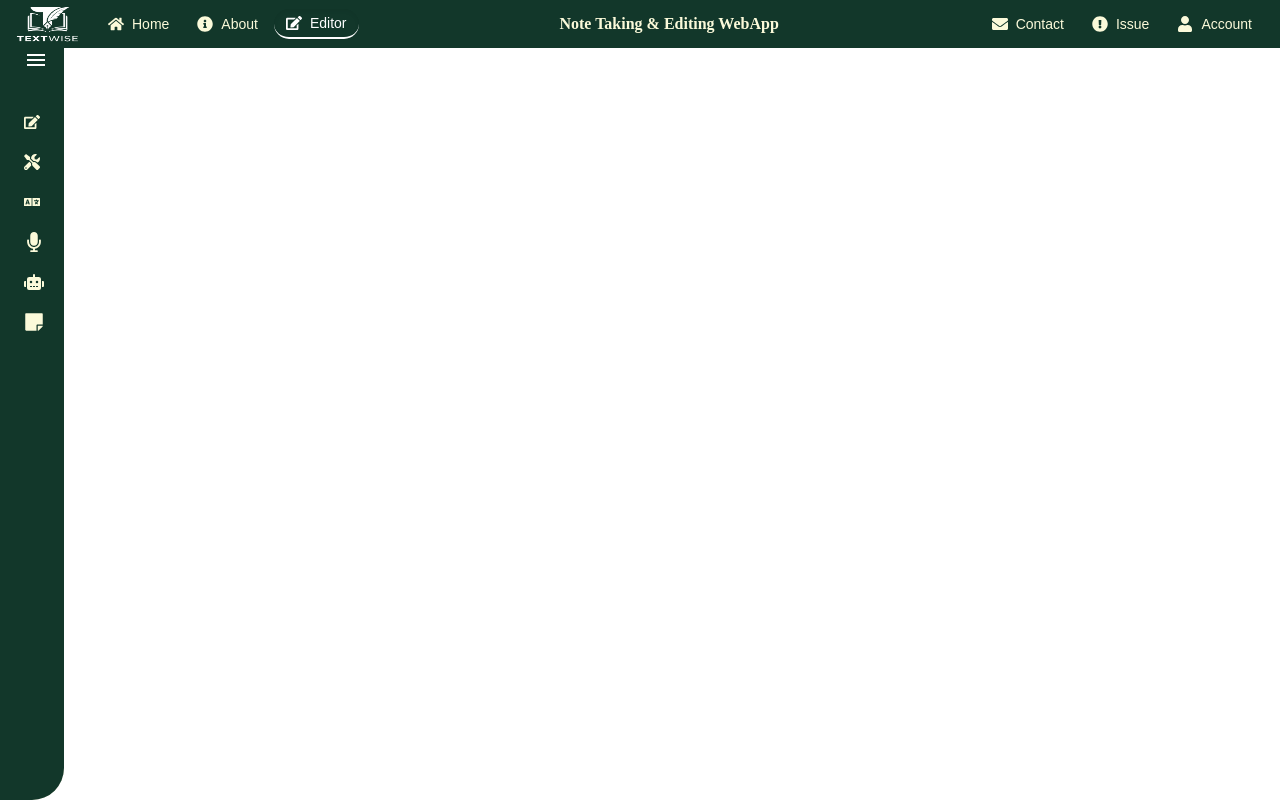
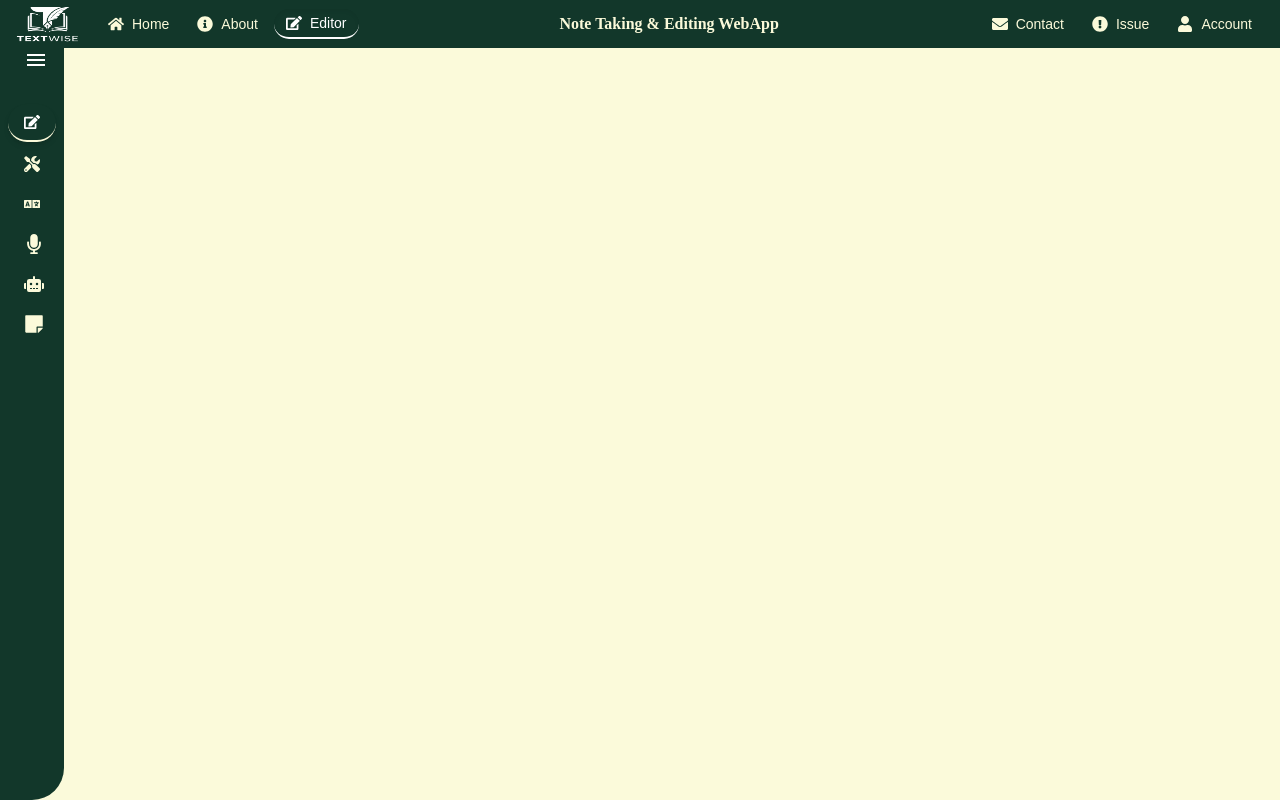
Before and after one commit to AmanSuryavanshi-1/TextWise-TextUtilityAPP, a React (Vite) app: page /layout/editor in a window 1280 px wide. Built offline with nearby package versions, Linux system fonts and the light colour scheme.

Commit message:
sidebar fixes

```diff
--- a/src/Components/Sidebar.jsx
+++ b/src/Components/Sidebar.jsx
@@ -96,7 +96,7 @@ const Sidebar = ({ onToggle }) => {
         </button>
       </div>
       <div className="flex flex-col p-2 space-y-1">
-        <NavItem to="texteditor" icon={FaEdit}>Editor</NavItem>
+        <NavItem to="editor" icon={FaEdit}>Editor</NavItem>
         <NavItem to="text-toolkit" icon={FaTools}>Text Toolkit</NavItem>
         <NavItem to="transliteration" icon={FaLanguage}>Transliteration</NavItem>
 
@@ -118,8 +118,8 @@ const Sidebar = ({ onToggle }) => {
           toggleOpen={() => toggleDropdown('aiTexting')}
           path="/ai-texting"
         >
-          <NavItem to="ai-texting/x" icon={MdSummarize}>Summarizer</NavItem>
-          <NavItem to="ai-texting/y" icon={MdGrading}>Grammar</NavItem>
+          <NavItem to="ai-texting/summarizer" icon={MdSummarize}>Summarizer</NavItem>
+          <NavItem to="ai-texting/grammar" icon={MdGrading}>Grammar</NavItem>
         </DropdownSection>
 
         <DropdownSection
--- /dev/null
+++ b/src/Components/SidebarComponents/Grammar.jsx
@@ -0,0 +1,11 @@
+import React from 'react'
+
+const Grammar = () => {
+  return (
+    <div>
+
+    </div>
+  )
+}
+
+export default Grammar
--- a/src/Components/SidebarComponents/TextEditor.jsx
+++ b/src/Components/SidebarComponents/TextEditor.jsx
@@ -2,7 +2,7 @@ import React from 'react'
 
 const TextEditor = () => {
   return (
-    <div>
+    <div className='bg-primaryVariant h-[94vh]'>
 
     </div>
   )
--- a/src/main.jsx
+++ b/src/main.jsx
@@ -23,6 +23,7 @@ import LandingPage from './Pages/LandingaPage';
 import TextToolkit from './Components/SidebarComponents/TextToolkit';
 import ShimmerAbout from './Shimmer/ShimmerAbout';
 import ReportIssue from './Pages/ReportIssue';
+import Grammar from './Components/SidebarComponents/Grammar';
 
 // const Layout = () => {
 //   return (
@@ -57,8 +58,9 @@ const router = createBrowserRouter([
                children: [
                   { path: "notes", element: <TakeNotes /> },
                   { path: "text-toolkit", element: <TextToolkit /> },
-                  { path: "summarizer", element: <Summarizer/>},
-                  { path: "aitexting", element: <AI_Texting/>},
+                  { path: "ai-texting", element: <AI_Texting/>},
+                  { path: "ai-texting/summarizer", element: <Summarizer/>},
+                  { path: "ai-texting/grammar", element: <Grammar />},
                   { path: "stt", element: <STT/> },
                   { path: "tts", element: <TTS/> },
                   { path: "transliteration", element: <Transliteration/>},
```
